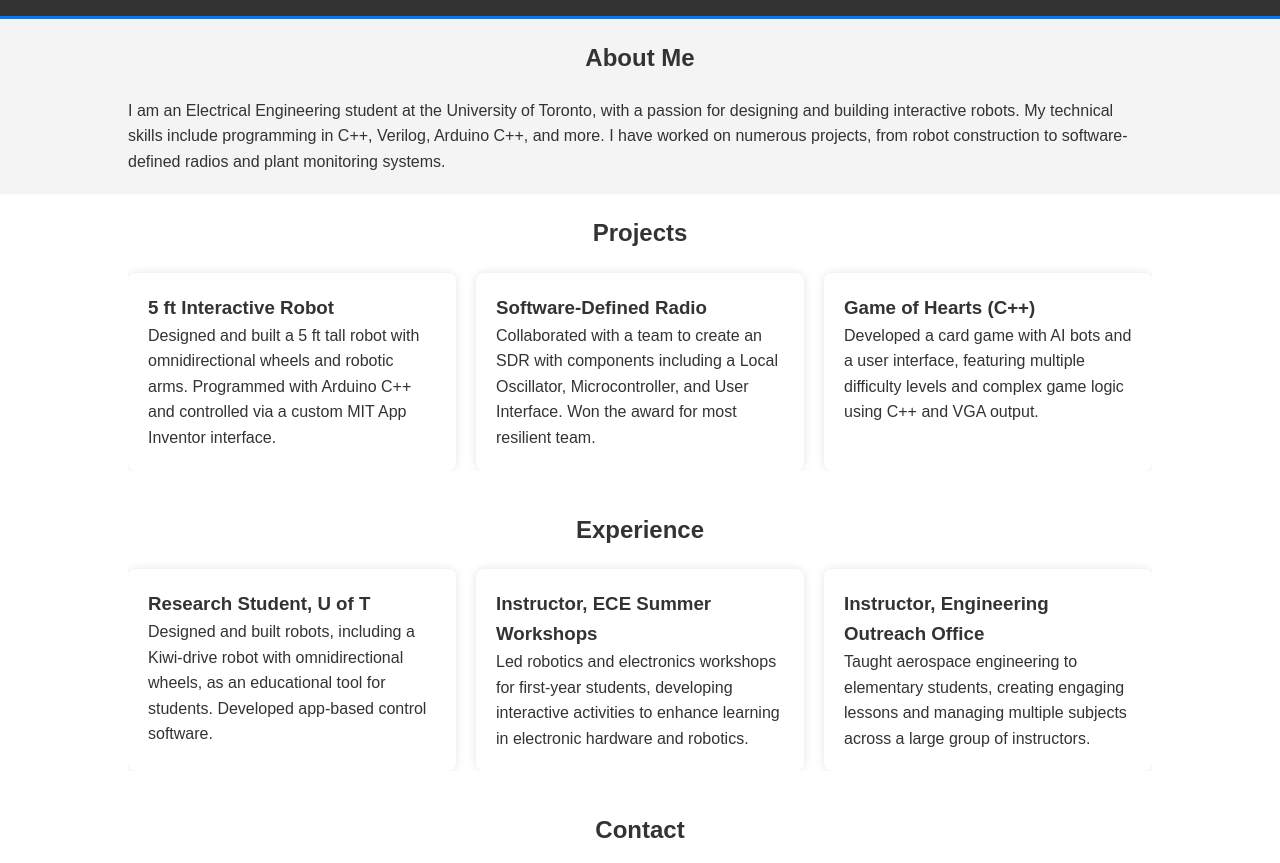
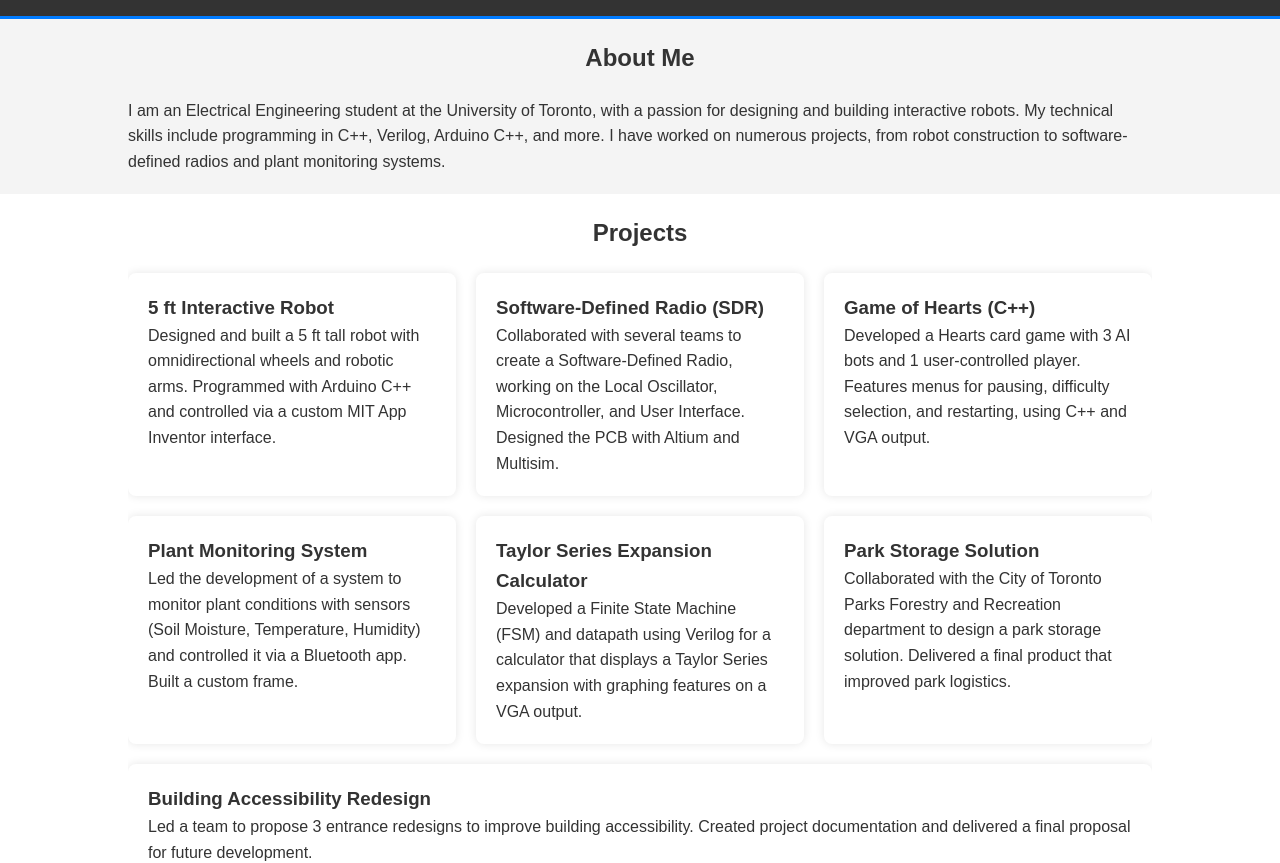
Before and after one commit to SamantaDam1207/SamantaDam1207.github.io, a plain HTML site: page index.html in a window 1280 px wide. Shown: the part 95-958 px from the top of the page. Drawn offline with Linux system fonts and the light colour scheme.

Commit message:
further content 1.0

```diff
--- a/index.html
+++ b/index.html
@@ -44,15 +44,34 @@
                 </div>
                 <!-- Project 2 -->
                 <div class="project-item">
-                    <h3>Software-Defined Radio</h3>
-                    <p>Collaborated with a team to create an SDR with components including a Local Oscillator, Microcontroller, and User Interface. Won the award for most resilient team.</p>
+                    <h3>Software-Defined Radio (SDR)</h3>
+                    <p>Collaborated with several teams to create a Software-Defined Radio, working on the Local Oscillator, Microcontroller, and User Interface. Designed the PCB with Altium and Multisim.</p>
                 </div>
                 <!-- Project 3 -->
                 <div class="project-item">
                     <h3>Game of Hearts (C++)</h3>
-                    <p>Developed a card game with AI bots and a user interface, featuring multiple difficulty levels and complex game logic using C++ and VGA output.</p>
+                    <p>Developed a Hearts card game with 3 AI bots and 1 user-controlled player. Features menus for pausing, difficulty selection, and restarting, using C++ and VGA output.</p>
                 </div>
-                <!-- Add more projects as needed -->
+                <!-- Project 4 -->
+                <div class="project-item">
+                    <h3>Plant Monitoring System</h3>
+                    <p>Led the development of a system to monitor plant conditions with sensors (Soil Moisture, Temperature, Humidity) and controlled it via a Bluetooth app. Built a custom frame.</p>
+                </div>
+                <!-- Project 5 -->
+                <div class="project-item">
+                    <h3>Taylor Series Expansion Calculator</h3>
+                    <p>Developed a Finite State Machine (FSM) and datapath using Verilog for a calculator that displays a Taylor Series expansion with graphing features on a VGA output.</p>
+                </div>
+                <!-- Project 6 -->
+                <div class="project-item">
+                    <h3>Park Storage Solution</h3>
+                    <p>Collaborated with the City of Toronto Parks Forestry and Recreation department to design a park storage solution. Delivered a final product that improved park logistics.</p>
+                </div>
+                <!-- Project 7 -->
+                <div class="project-item">
+                    <h3>Building Accessibility Redesign</h3>
+                    <p>Led a team to propose 3 entrance redesigns to improve building accessibility. Created project documentation and delivered a final proposal for future development.</p>
+                </div>
             </div>
         </div>
     </section>
@@ -73,7 +92,6 @@
                     <h3>Instructor, Engineering Outreach Office</h3>
                     <p>Taught aerospace engineering to elementary students, creating engaging lessons and managing multiple subjects across a large group of instructors.</p>
                 </div>
-                <!-- Add more experiences as needed -->
             </div>
         </div>
     </section>
```
